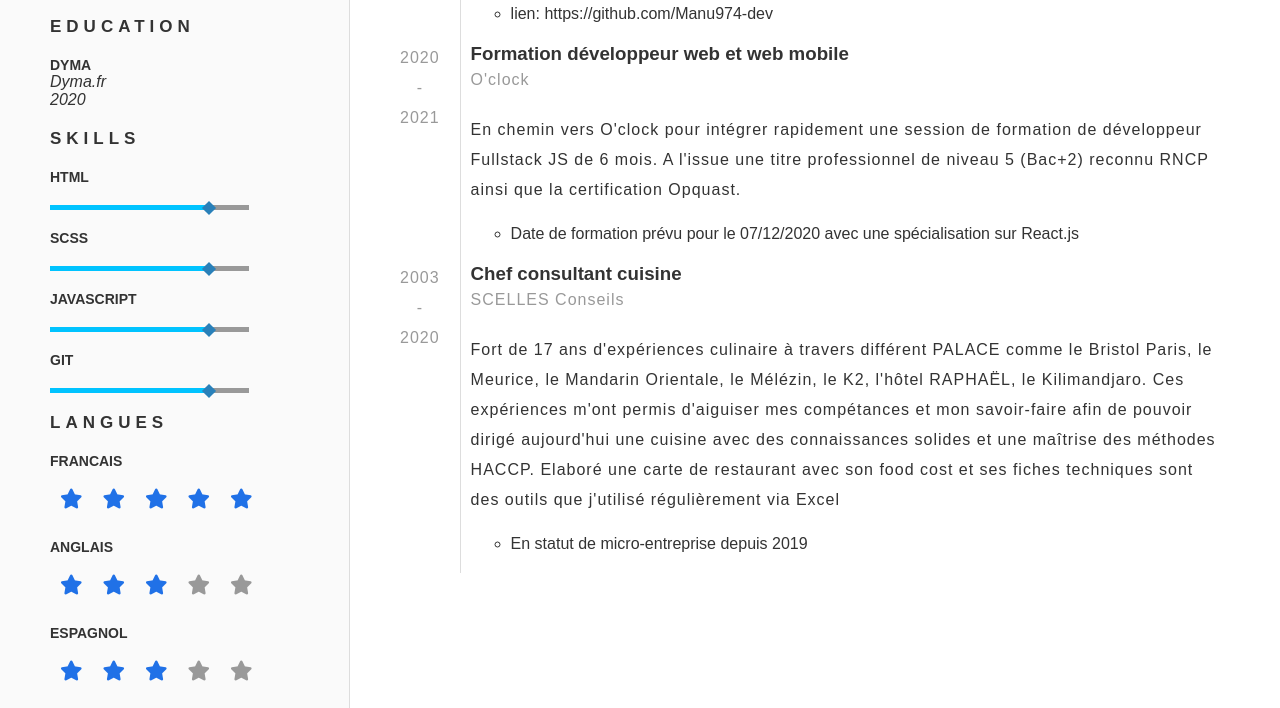
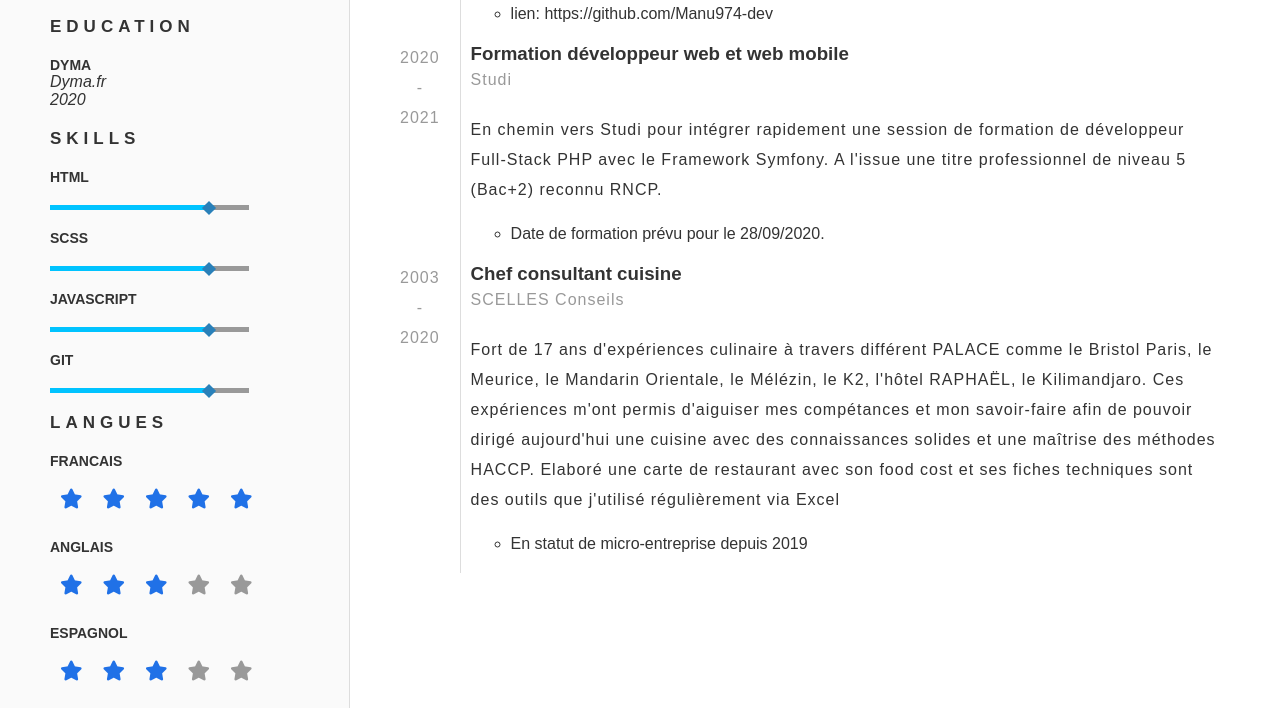
Before and after one commit to EScelles/CV-Emmanuel-SCELLES, a website: page index.html in a window 1280 px wide. Shown: the part 925-1633 px from the top of the page. Drawn offline with Linux system fonts and the light colour scheme; a web font is replaced by a local one.

Commit message:
8 commmit

```diff
--- a/index.html
+++ b/index.html
@@ -154,15 +154,14 @@ pleinement à l'aise dans ce nouveau domaine professionnel.
 
           <div class="content">
             <h3>Formation développeur web et web mobile</h3>
-            <p class="text-hint mb-2">O'clock</p>
+            <p class="text-hint mb-2">Studi</p>
             <p>
-              En chemin vers O'clock pour intégrer rapidement une session de formation de développeur Fullstack JS de 6 mois.
-              A l'issue une titre professionnel de niveau 5 (Bac+2) reconnu RNCP ainsi que la
-              certification Opquast.
+              En chemin vers Studi pour intégrer rapidement une session de formation de développeur Full-Stack PHP avec le Framework Symfony.
+              A l'issue une titre professionnel de niveau 5 (Bac+2) reconnu RNCP.
             </p>
             <ul>
               <li>
-                Date de formation prévu pour le 07/12/2020 avec une spécialisation sur React.js
+                Date de formation prévu pour le 28/09/2020.
               </li>
             </ul>
           </div>
```
